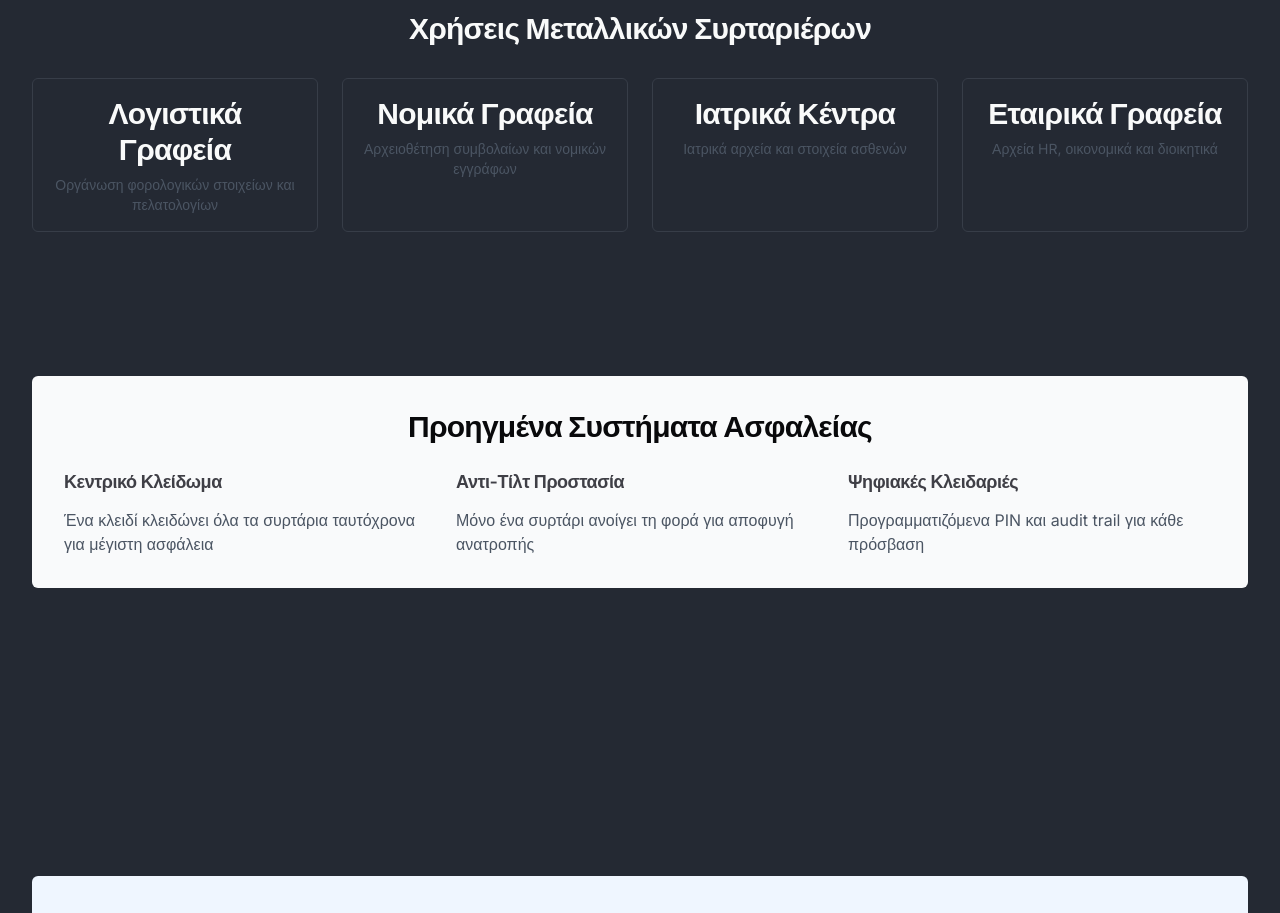
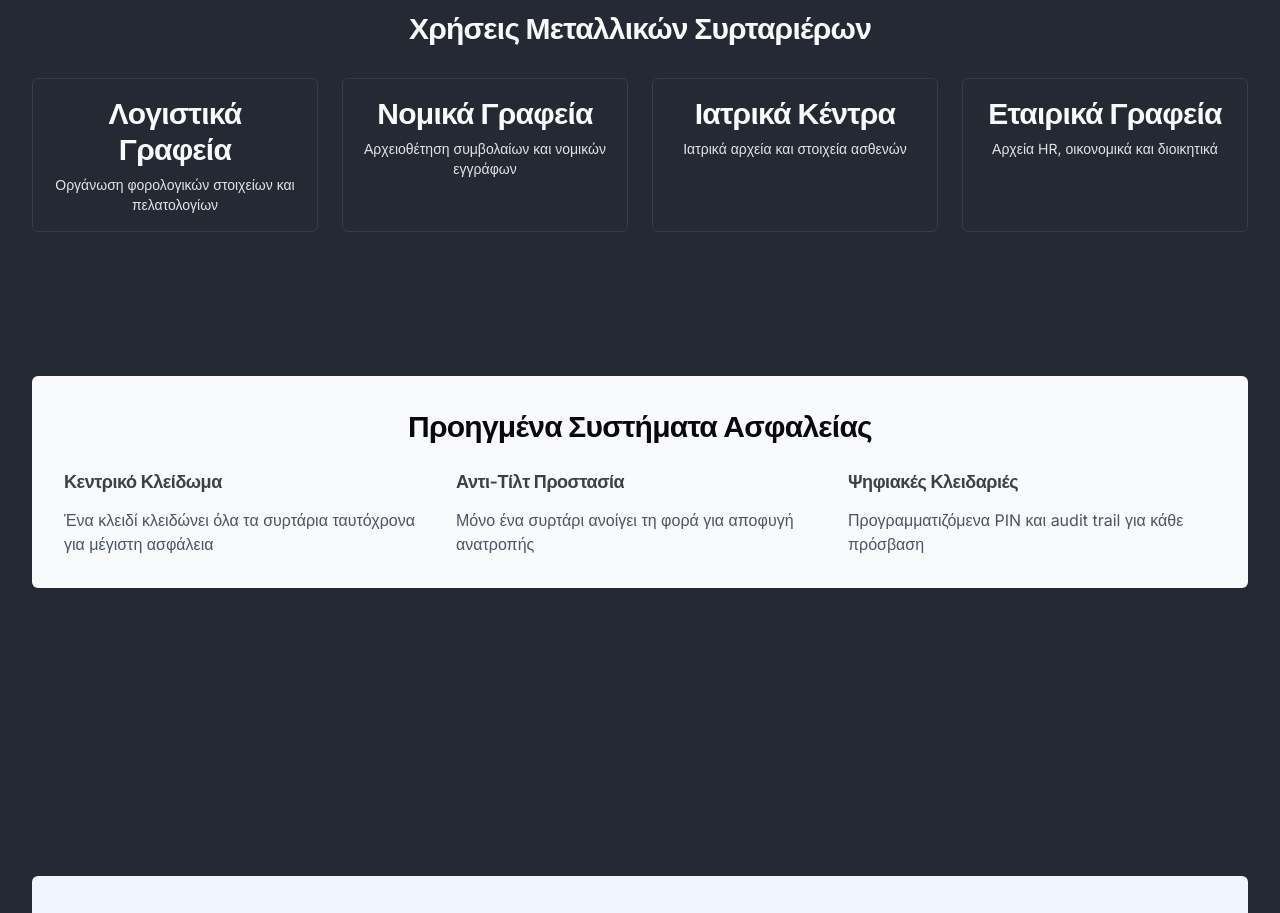
Before and after one commit to vagosdem/steel-space-design-site, a React (Vite) app: page /metallic-drawers in a window 1280 px wide. Shown: the part 1140-2053 px from the top of the page. Built offline with nearby package versions, Linux system fonts and the light colour scheme.

Commit message:
Visual edit in Lovable
Edited UI in Lovable

```diff
--- a/src/pages/MetallicDrawers.tsx
+++ b/src/pages/MetallicDrawers.tsx
@@ -114,19 +114,19 @@ export default function MetallicDrawers() {
               <div className="grid md:grid-cols-2 lg:grid-cols-4 gap-6">
                 <div className="text-center p-4 border rounded-lg">
                   <h3 className="font-semibold mb-2">Λογιστικά Γραφεία</h3>
-                  <p className="text-sm text-gray-600">Οργάνωση φορολογικών στοιχείων και πελατολογίων</p>
+                  <p className="text-sm text-zinc-200">Οργάνωση φορολογικών στοιχείων και πελατολογίων</p>
                 </div>
                 <div className="text-center p-4 border rounded-lg">
                   <h3 className="font-semibold mb-2">Νομικά Γραφεία</h3>
-                  <p className="text-sm text-gray-600">Αρχειοθέτηση συμβολαίων και νομικών εγγράφων</p>
+                  <p className="text-sm text-zinc-200">Αρχειοθέτηση συμβολαίων και νομικών εγγράφων</p>
                 </div>
                 <div className="text-center p-4 border rounded-lg">
                   <h3 className="font-semibold mb-2">Ιατρικά Κέντρα</h3>
-                  <p className="text-sm text-gray-600">Ιατρικά αρχεία και στοιχεία ασθενών</p>
+                  <p className="text-sm text-zinc-200">Ιατρικά αρχεία και στοιχεία ασθενών</p>
                 </div>
                 <div className="text-center p-4 border rounded-lg">
                   <h3 className="font-semibold mb-2">Εταιρικά Γραφεία</h3>
-                  <p className="text-sm text-gray-600">Αρχεία HR, οικονομικά και διοικητικά</p>
+                  <p className="text-sm text-zinc-200">Αρχεία HR, οικονομικά και διοικητικά</p>
                 </div>
               </div>
             </section>
```
